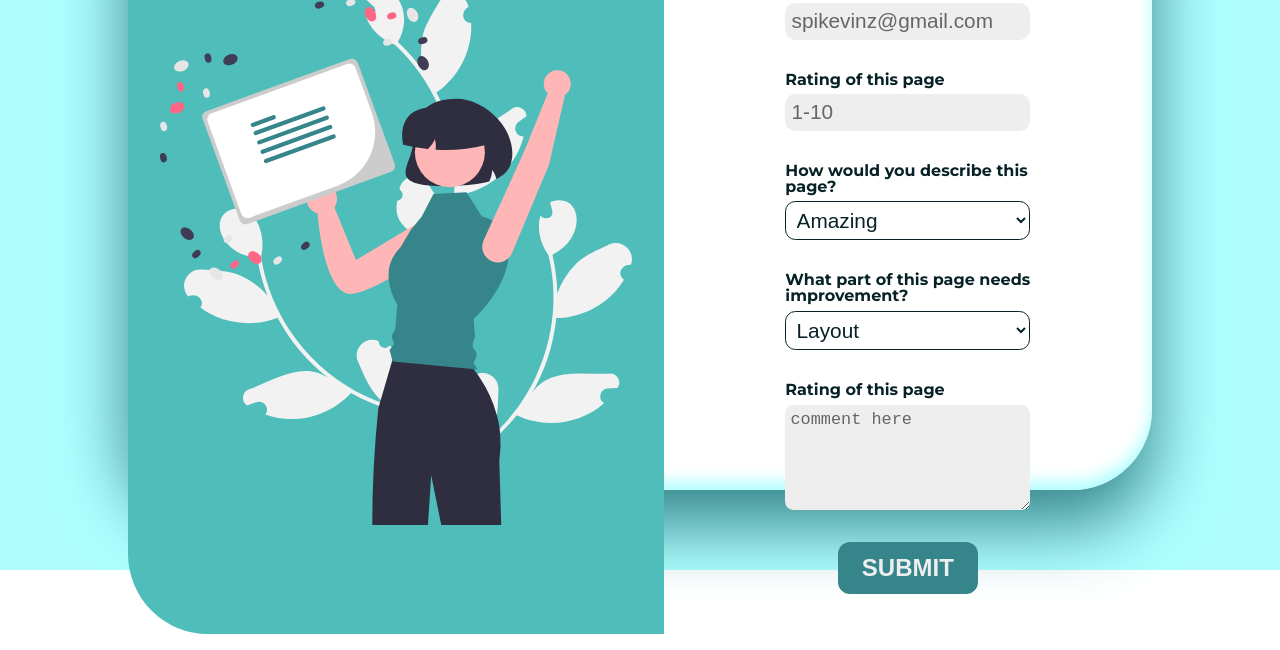
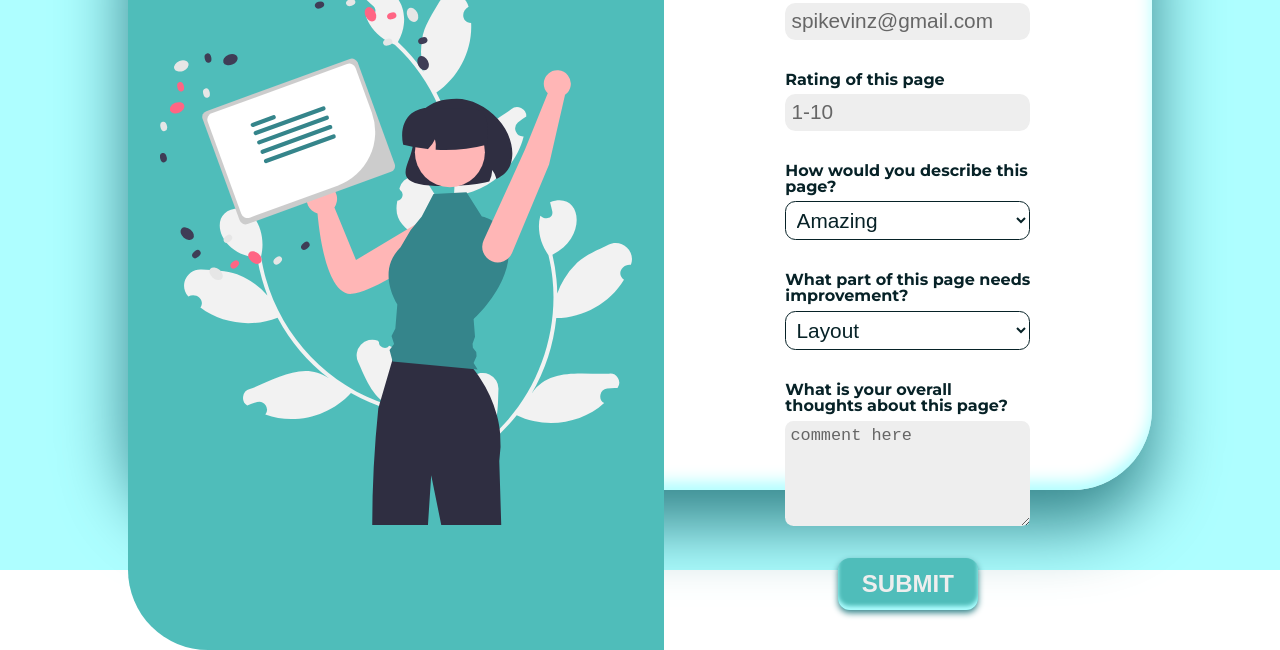
Before and after one commit to superspike7/avion-survey-form, a website: page index.html in a window 1280 px wide. Shown: the part 230-880 px from the top of the page. Drawn offline with Linux system fonts and the light colour scheme.

Commit message:
fix typo

```diff
--- a/index.html
+++ b/index.html
@@ -55,7 +55,7 @@
 					</div>
 
 					<div class="field">
-						<label for="comment">Rating of this page</label>
+						<label for="comment">What is your overall thoughts about this page?</label>
 						<textarea id="comment" name="comment" cols="30" rows="5" placeholder="comment here"></textarea>
 					</div>
 
--- a/input.scss
+++ b/input.scss
@@ -172,14 +172,15 @@ $light: #AEFEFF;
 				font-size: 1.5em;
 				text-transform: uppercase;
 				font-weight: bold;
-				background: $dark;
+				background: $normal;
 				color: #eee;
 				border: none;
 				border-radius: 0.5em;
 				cursor: pointer;
+  				box-shadow: 0 3px 6px 0 $dark, inset 0 -4px 4px 0 $light;
 
 				&:hover {
-				 	background: $normal;
+				 	background: $dark;
 				}
 			}
 		}
```
Also changed, not shown: output.css, 1 other file.
